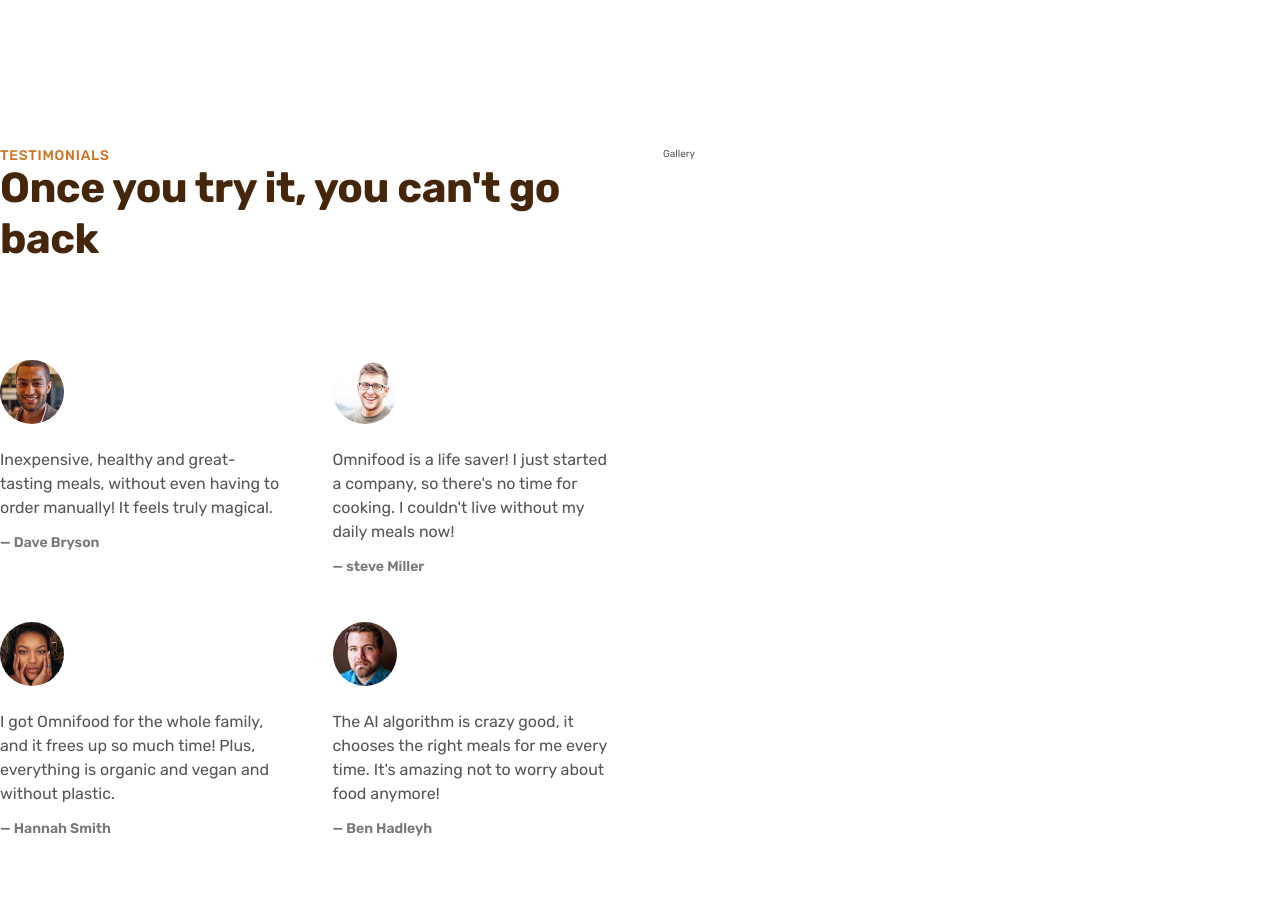
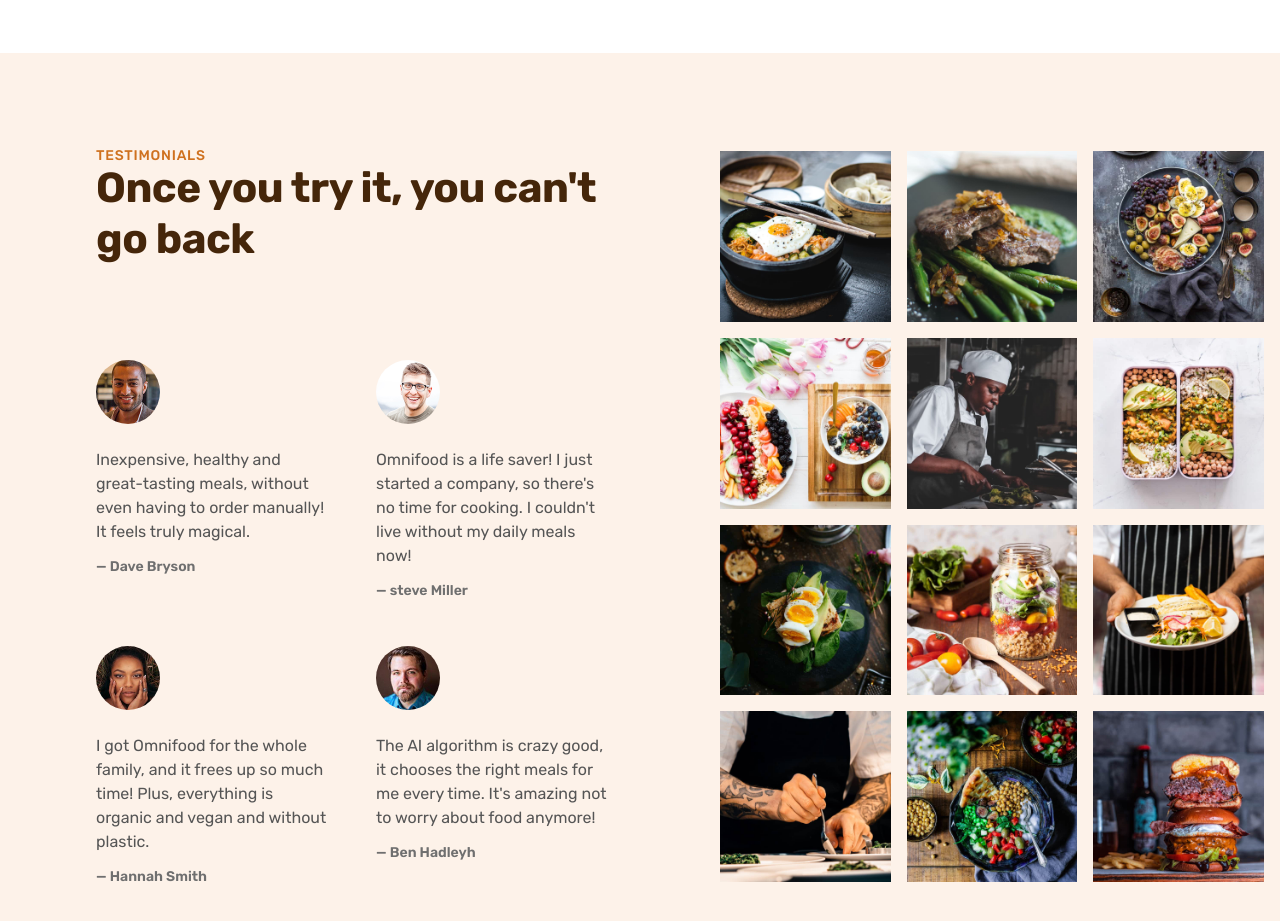
Before and after one commit to Engr-Yahya/OmniFood, a plain HTML site: page index.html in a window 1280 px wide. Shown: the part 3000-3921 px from the top of the page. Drawn offline with nearby package versions, Linux system fonts and the light colour scheme.

Commit message:
Add testimonials section with gallery to index.html and style.css

```diff
--- a/css/style.css
+++ b/css/style.css
@@ -271,7 +271,13 @@
 /* ****************************** */
 
 .section-testimonials {
-  padding: 9.6rem 0;
+  background-color: #fdf2e9;
+  display: grid;
+  align-items: center;
+  grid-template-columns: 55fr 45fr;
+}
+.testimonials-container {
+  padding: 9.6rem;
 }
 .testimonials {
   display: grid;
@@ -292,5 +298,22 @@
 .testimonial-name {
   font-size: 1.4rem;
   font-weight: 600;
-  color: #777;
+  color: #6f6f6f;
 }
+.gallery {
+  display: grid;
+  grid-template-columns: repeat(3, 1fr);
+  gap: 1.6rem;
+  padding: 1.6rem;
+}
+.gallery-item {
+  overflow: hidden;
+}
+.gallery-item img {
+  display: block;
+  width: 100%;
+  transition: all 0.4s;
+}
+.gallery-item img:hover {
+  transform: scale(1.05);
+}
--- a/index.html
+++ b/index.html
@@ -258,7 +258,7 @@
           <a href="#" class="link">See all recipes &rarr;</a>
         </div>
       </section>
-      <section class="section-testimonials grid grid--2cols">
+      <section class="section-testimonials">
         <div class="testimonials-container">
           <span class="subheading">Testimonials</span>
           <h2 class="heading-secondary">Once you try it, you can't go back</h2>
@@ -313,7 +313,44 @@
             </figure>
           </div>
         </div>
-        <div class="gallery">Gallery</div>
+        <div class="gallery">
+          <figure class="gallery-item">
+            <img src="img/gallery/gallery-1.jpg" class="gallery-img" />
+          </figure>
+          <figure class="gallery-item">
+            <img src="img/gallery/gallery-2.jpg" class="gallery-img" />
+          </figure>
+          <figure class="gallery-item">
+            <img src="img/gallery/gallery-3.jpg" class="gallery-img" />
+          </figure>
+          <figure class="gallery-item">
+            <img src="img/gallery/gallery-4.jpg" class="gallery-img" />
+          </figure>
+          <figure class="gallery-item">
+            <img src="img/gallery/gallery-5.jpg" class="gallery-img" />
+          </figure>
+          <figure class="gallery-item">
+            <img src="img/gallery/gallery-6.jpg" class="gallery-img" />
+          </figure>
+          <figure class="gallery-item">
+            <img src="img/gallery/gallery-7.jpg" class="gallery-img" />
+          </figure>
+          <figure class="gallery-item">
+            <img src="img/gallery/gallery-8.jpg" class="gallery-img" />
+          </figure>
+          <figure class="gallery-item">
+            <img src="img/gallery/gallery-9.jpg" class="gallery-img" />
+          </figure>
+          <figure class="gallery-item">
+            <img src="img/gallery/gallery-10.jpg" class="gallery-img" />
+          </figure>
+          <figure class="gallery-item">
+            <img src="img/gallery/gallery-11.jpg" class="gallery-img" />
+          </figure>
+          <figure class="gallery-item">
+            <img src="img/gallery/gallery-12.jpg" class="gallery-img" />
+          </figure>
+        </div>
       </section>
     </main>
   </body>
```
